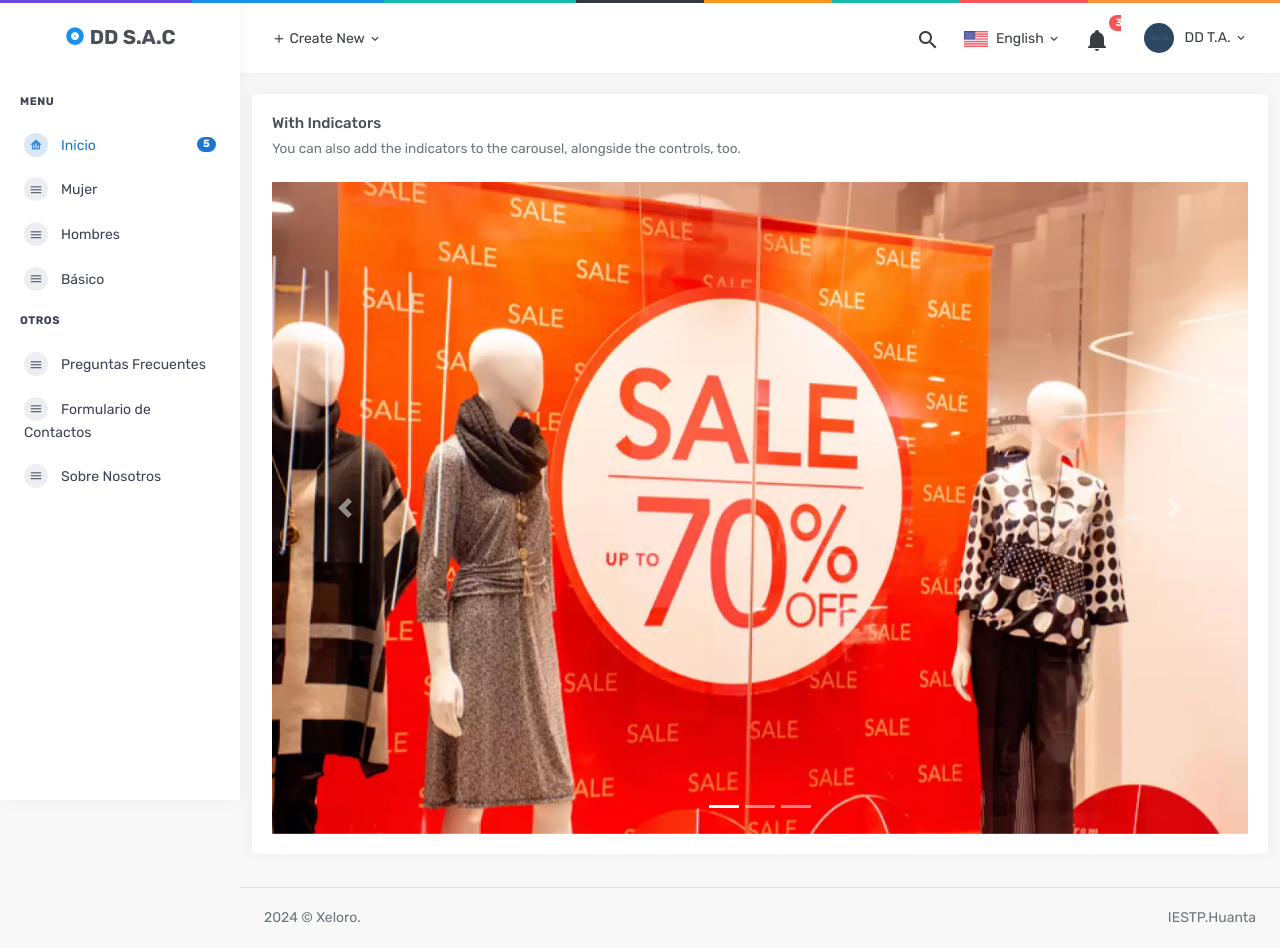
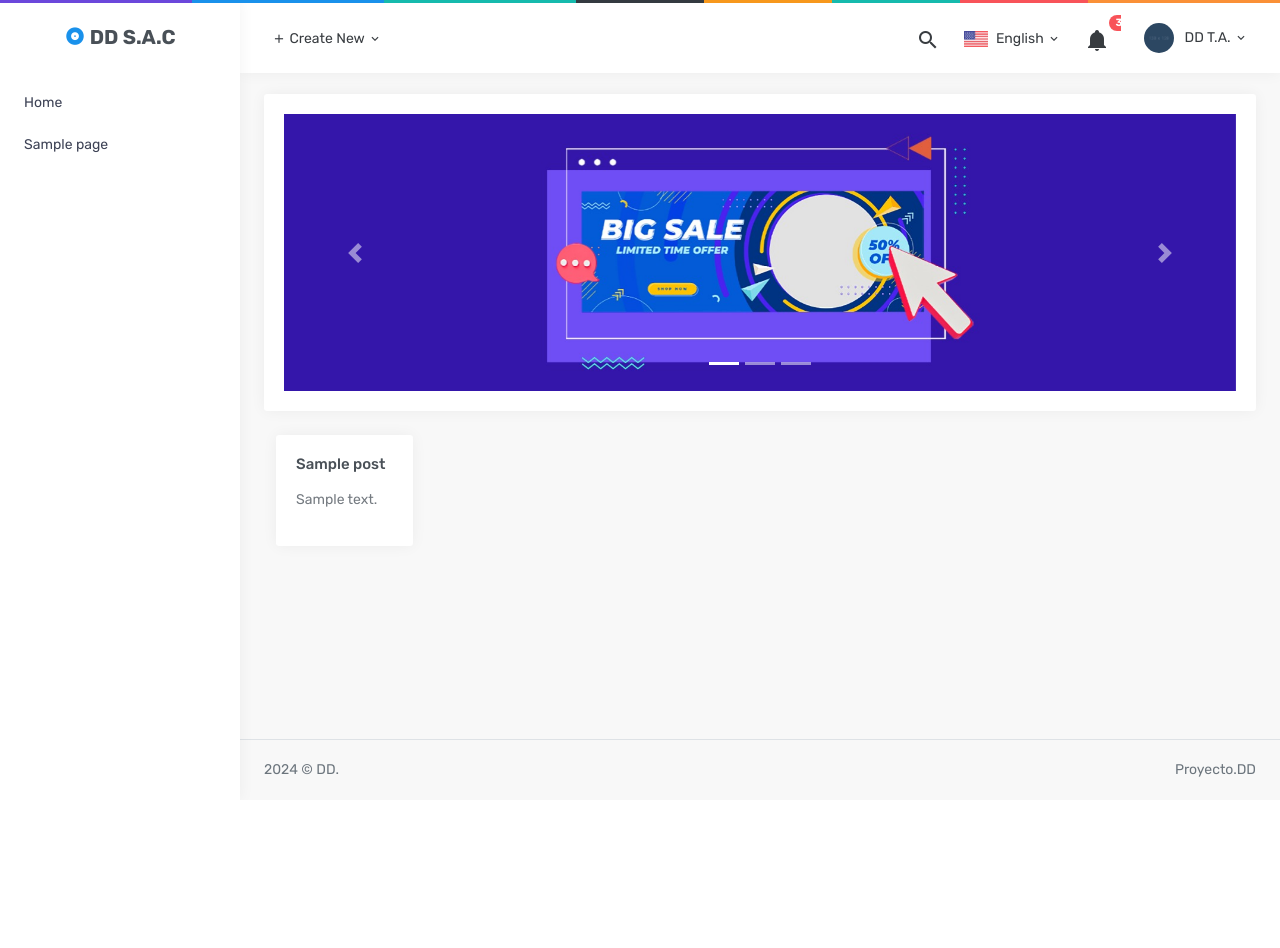
Before and after one commit to Eddu-Talavera/Plantilla_wp, a WordPress theme: template index.php in a window 1280 px wide. After the commit the page ends 787 px from the top, so only its background shows below. Run offline with PHP 8.4 and a stand-in for WordPress, Linux system fonts and the light colour scheme; the site name, menu and one post (Sample post) are stand-ins, and other content is empty; style sheets or scripts are compiled from the project's sources.

Commit message:
Actualizacion
Actualizacion del sitio web DD
20/06/24

```diff
--- /dev/null
+++ b/footer.php
@@ -0,0 +1,41 @@
+<footer class="footer">
+                    <div class="container-fluid">
+                        <div class="row">
+                            <div class="col-sm-6">
+                                2024 © DD.
+                            </div>
+                            <div class="col-sm-6">
+                                <div class="text-sm-right d-none d-sm-block">
+                                    Proyecto.DD
+                                </div>
+                            </div>
+                        </div>
+                    </div>
+                </footer>
+
+
+
+
+                </div>
+            <!-- end main content-->
+
+        </div>
+        <!-- END layout-wrapper -->
+
+        <!-- Overlay-->
+        <div class="menu-overlay"></div>
+
+
+        <!-- jQuery  -->
+        <script src="<?php bloginfo('template_url'); ?>/plantilla/admin/vertical/assets/js/jquery.min.js"></script>
+        <script src="<?php bloginfo('template_url'); ?>/plantilla/admin/vertical/assets/js/bootstrap.bundle.min.js"></script>
+        <script src="<?php bloginfo('template_url'); ?>/plantilla/admin/vertical/assets/js/metismenu.min.js"></script>
+        <script src="<?php bloginfo('template_url'); ?>/plantilla/admin/vertical/assets/js/waves.js"></script>
+        <script src="<?php bloginfo('template_url'); ?>/plantilla/admin/vertical/assets/js/simplebar.min.js"></script>
+
+        <!-- App js -->
+        <script src="plantilla/admin/vertical/assets/js/theme.js"></script>
+
+    </body>
+
+</html>
--- /dev/null
+++ b/functions.php
@@ -0,0 +1,31 @@
+<?php
+
+//Registar menu
+function register_my_menus() {
+  register_nav_menus(
+    array(
+        //Creando el menu
+      'menu_izquierda' => __( 'Menu Principal Izquierdo' ),
+     )
+   );
+ }
+ add_action( 'init', 'register_my_menus' );
+
+ //Agregar estilos a las eqtiquetas ancla <a> del menu
+ add_filter('nav_menu_link_attributes','clases_menu',10,3);
+
+function clases_menu($atts,$item,$args){
+  $class= 'waves-effect';
+  $atts['class']= $class;
+  return $atts;
+}
+
+//agregar soporte para imagenes destacad
+if ( function_exists( 'add_theme_support' ) ) {
+  add_theme_support( 'post-thumbnails' );
+
+  // additional image sizes
+  // delete the next line if you do not need additional image sizes
+  add_image_size( 'category-thumb', 300, 9999 ); // 300 pixels wide (and unlimited height)
+}
+?>
--- a/include/menu.php
+++ b/header.php
@@ -1,3 +1,33 @@
+<!DOCTYPE html>
+<html lang="en">
+
+    <head>
+        <meta charset="utf-8" />
+        <title> Plantilla.DD</title>
+        <meta name="viewport" content="width=device-width, initial-scale=1, shrink-to-fit=no">
+        <meta content="Premium Multipurpose Admin & Dashboard Template" name="description" />
+        <meta content="MyraStudio" name="author" />
+        <meta http-equiv="X-UA-Compatible" content="IE=edge" />
+
+        <!-- App favicon -->
+        <link rel="shortcut icon" href="plantilla/admin/vertical/assets/images/logo.ico">
+
+        <!-- App css -->
+        <link href="<?php bloginfo('template_url'); ?>/plantilla/admin/vertical/assets/css/bootstrap.min.css" rel="stylesheet" type="text/css" />
+        <link href="<?php bloginfo('template_url'); ?>/plantilla/admin/vertical/assets/css/icons.min.css" rel="stylesheet" type="text/css" />
+        <link href="<?php bloginfo('template_url'); ?>/plantilla/admin/vertical/assets/css/theme.min.css" rel="stylesheet" type="text/css" />
+
+    </head>
+
+    <body>
+
+        <!-- Begin page -->
+        <div id="layout-wrapper">
+            <div class="header-border"></div>
+
+
+
+
 <header id="page-topbar">
                 <div class="navbar-header">
 
@@ -223,9 +253,20 @@
         </a>
     </div>
 
-    <!--- Sidemenu -->
+
+<?php
+wp_nav_menu(
+    array(
+      'theme_location' => 'menu_izquierda',
+      'container' => 'div',
+      'container_id' => 'sidebar-menu',
+      'items_wrap' => '<ul class="metismenu list-unstyled" id="side-menu">%3$s</ul>'
+    )
+  );
+?>
+    <!---
     <div id="sidebar-menu">
-        <!-- Left Menu Start -->
+
         <ul class="metismenu list-unstyled" id="side-menu">
             <li class="menu-title">Menu</li>
 
@@ -244,11 +285,6 @@
                     class="mdi mdi-menu"></i><span>Hombres</span></a>
             </li>
 
-            <li>
-                <a href="javascript: void(0);" class="ui-buttons.html"><i
-                    class="mdi mdi-menu"></i><span>Básico</span></a>
-            </li>
-
             <li class="menu-title">Otros</li>
             <li>
                 <a href="Preguntas.php" class="ui-buttons.html"><i
@@ -257,15 +293,14 @@
 
             <li>
                 <a href="For_contactos.php" class="ui-buttons.html"><i
-                    class="mdi mdi-menu"></i><span>Formulario de Contactos</span></a>
+                    class="mdi mdi-menu"></i><span>Contactenos</span></a>
             </li>
             <li>
                 <a href="nosotros.php" class="ui-buttons.html"><i
                     class="mdi mdi-menu"></i><span>Sobre Nosotros</span></a>
             </li>
         </ul>
-
     </div>
-    <!-- Sidebar -->
+    -->
 </div>
 </div>
--- a/include/pie_pagina.php
+++ /dev/null
@@ -1,14 +0,0 @@
-<footer class="footer">
-                    <div class="container-fluid">
-                        <div class="row">
-                            <div class="col-sm-6">
-                                2024 © Xeloro.
-                            </div>
-                            <div class="col-sm-6">
-                                <div class="text-sm-right d-none d-sm-block">
-                                    IESTP.Huanta
-                                </div>
-                            </div>
-                        </div>
-                    </div>
-                </footer>
--- a/index.php
+++ b/index.php
@@ -1,56 +1,14 @@
-<!DOCTYPE html>
-<html lang="en">
-
-    <head>
-        <meta charset="utf-8" />
-        <title> IESTP-Huanta</title>
-        <meta name="viewport" content="width=device-width, initial-scale=1, shrink-to-fit=no">
-        <meta content="Premium Multipurpose Admin & Dashboard Template" name="description" />
-        <meta content="MyraStudio" name="author" />
-        <meta http-equiv="X-UA-Compatible" content="IE=edge" />
-
-        <!-- App favicon -->
-        <link rel="shortcut icon" href="plantilla/admin/vertical/assets/images/logo.ico">
-
-        <!-- App css -->
-        <link href="plantilla/admin/vertical/assets/css/bootstrap.min.css" rel="stylesheet" type="text/css" />
-        <link href="plantilla/admin/vertical/assets/css/icons.min.css" rel="stylesheet" type="text/css" />
-        <link href="plantilla/admin/vertical/assets/css/theme.min.css" rel="stylesheet" type="text/css" />
-
-    </head>
-
-    <body>
-
-        <!-- Begin page -->
-        <div id="layout-wrapper">
-            <div class="header-border"></div>
-
 <?php
-            include("include/menu.php");
+        get_header();
         ?>
-
-
-            <!-- ========== Left Sidebar Start ========== -->
-
-            <!-- Left Sidebar End -->
-
-            <!-- ============================================================== -->
-            <!-- Start right Content here -->
-            <!-- ============================================================== -->
         <div class="main-content">
-
             <div class="page-content">
                 <div class="container-fluid">
 
-                    </div> <!-- container-fluid -->
                     <div class="row">
                         <div class="col-12">
                             <div class="card">
                                 <div class="card-body">
-
-                                    <h4 class="card-title">With Indicators</h4>
-                                    <p class="card-subtitle mb-4">You can also add the indicators to the carousel, alongside the controls, too.</p>
-
                                     <div id="carouselExampleIndicators" class="carousel slide" data-ride="carousel">
                                         <ol class="carousel-indicators">
                                             <li data-target="#carouselExampleIndicators" data-slide-to="0" class="active"></li>
@@ -59,13 +17,13 @@
                                         </ol>
                                         <div class="carousel-inner" role="listbox">
                                             <div class="carousel-item active">
-                                                <img class="d-block img-fluid" src="img/descarga.webp" alt="First slide">
+                                                <img width="100%"  class="d-block img-fluid" src="<?php bloginfo('template_url'); ?>/img/CR.jpeg" alt="First slide">
                                             </div>
                                             <div class="carousel-item">
-                                                <img class="d-block img-fluid" src="img/descuentos-de-ropa.webp" alt="Second slide">
+                                                <img width="100%"  class="d-block img-fluid" src="<?php bloginfo('template_url'); ?>/img/CR.jpeg" alt="Second slide">
                                             </div>
                                             <div class="carousel-item">
-                                                <img class="d-block img-fluid" src="img/" alt="Third slide">
+                                                <img width="100%"  class="d-block img-fluid" src="<?php bloginfo('template_url'); ?>/img/CR.jpeg" alt="Third slide">
                                             </div>
                                         </div>
                                         <a class="carousel-control-prev" href="#carouselExampleIndicators" role="button" data-slide="prev">
@@ -77,36 +35,45 @@
                                             <span class="sr-only">Next</span>
                                         </a>
                                     </div>
-                                </div> <!-- end card-body-->
-                            </div> <!-- end card-->
-                        </div> <!-- end col -->
                                 </div>
-                <!-- End Page-content -->
+                            </div>
+                        </div>
+                    </div>
+                    <div class="row">
+                        <div class="col-12">
+                            <div class="page-title-box d-flex align-items-center justify-content-between">
+                                <div class="container-fluid row">
 
                                     <?php
-            include("include/pie_pagina.php");
+                                    if (have_posts()) :
+                                        while (have_posts()) : the_post();
                                     ?>
-
+                                            <div class="col-lg-2 col-md-3 col-sm-6">
+                                                <div class="card">
+                                                    <a href=""><?php
+                                                    if ( has_post_thumbnail() ) {
+                                                        the_post_thumbnail('thumbnail', array( 'class' => 'card-img-top img-fluid' ));
+                                                    }
+                                                    ?></a>
+                                                    <div class="card-body">
+                                                        <h5 class="card-title"><?php the_title(); ?></h5>
+                                                        <p class="card-text">
+                                                            <?php the_excerpt(); ?>
+                                                        </p>
                                                     </div>
-            <!-- end main content-->
-
                                                 </div>
-        <!-- END layout-wrapper -->
-
-        <!-- Overlay-->
-        <div class="menu-overlay"></div>
-
-
-        <!-- jQuery  -->
-        <script src="plantilla/admin/vertical/assets/js/jquery.min.js"></script>
-        <script src="plantilla/admin/vertical/assets/js/bootstrap.bundle.min.js"></script>
-        <script src="plantilla/admin/vertical/assets/js/metismenu.min.js"></script>
-        <script src="plantilla/admin/vertical/assets/js/waves.js"></script>
-        <script src="plantilla/admin/vertical/assets/js/simplebar.min.js"></script>
-
-        <!-- App js -->
-        <script src="plantilla/admin/vertical/assets/js/theme.js"></script>
-
-    </body>
-
-</html>
+                                            </div>
+                                    <?php
+                                        endwhile;
+                                    else :
+                                        _e('No se encontraron productos en la categoria seleccionada', 'textdomain');
+                                    endif; ?>
+                                </div>
+                            </div>
+                        </div>
+                    </div>
+                </div>
+            </div>
+            <?php
+            get_footer();
+            ?>
```
Also changed, not shown: img/CR.jpeg (added), img/RM1.webp (renamed from img/ropa mujer 1.webp), img/RM2.webp (renamed from img/ropa mujer 2 .webp), img/RM3.jpg (added), img/RM4.jpg (added), img/RM5.jpg (added). Lines whose indentation alone changed are shown as unchanged.
